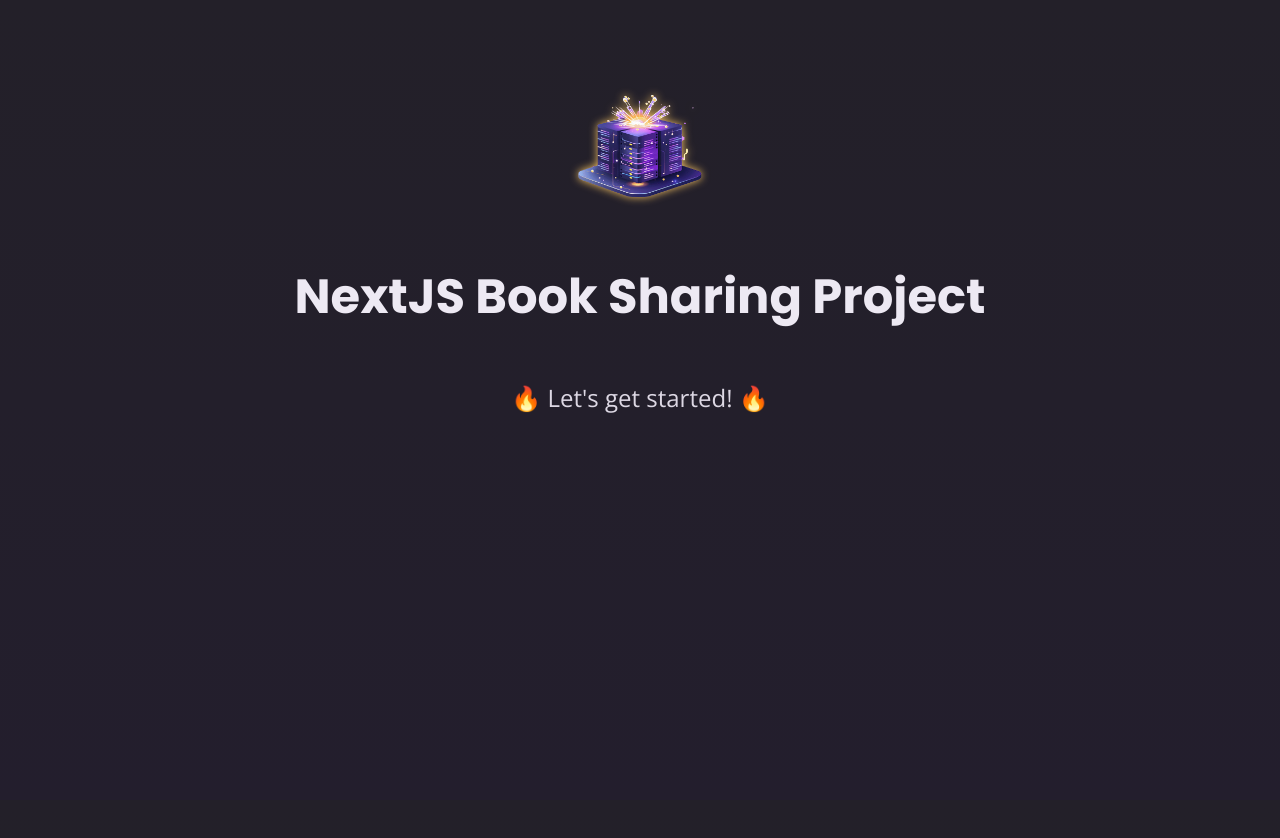
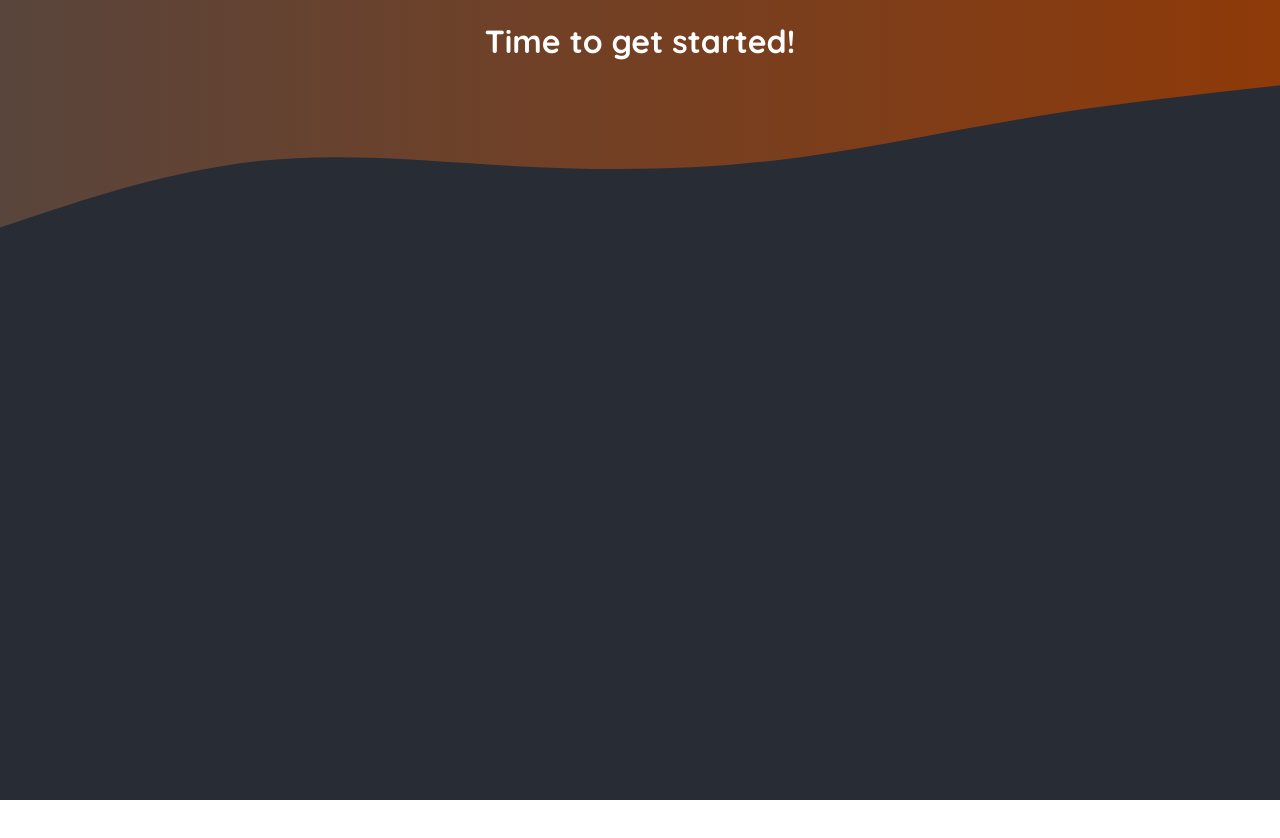
Before and after one commit to yassinehaku/NextJS-Book-Sharing-Project, a Next.js app: page / in a window 1280 px wide. Shown: the top 838 px of the page. After the commit the page ends 800 px from the top, so only its background shows below. Built offline with nearby package versions, Linux system fonts and the light colour scheme.

Commit message:
update styles

```diff
--- a/app/globals.css
+++ b/app/globals.css
@@ -1,53 +1,54 @@
-@import url('https://fonts.googleapis.com/css2?family=Open+Sans:wght@400;700&family=Poppins:wght@400;700&display=swap');
+@import url('https://fonts.googleapis.com/css2?family=Quicksand:wght@400;600;700&family=Montserrat:wght@400;700&display=swap');
 
 * {
   box-sizing: border-box;
 }
 
 html {
-  font-family: 'Open Sans', sans-serif;
-  height: 100%;
+  font-family: 'Quicksand', sans-serif;
 }
 
 body {
-  height: 100%;
   margin: 0;
-  background: linear-gradient(180deg, #232029, #231e2d);
-  color: #ddd8e4;
+  background: radial-gradient(#282c34, #282c34);
 }
 
-main {
-  text-align: center;
-  margin: 5rem auto;
+.header-background {
+  position: absolute;
+  width: 100%;
+  height: 320px;
+  top: 0;
+  left: 0;
+  z-index: -1;
 }
 
-main img {
-  width: 8rem;
-  height: 8rem;
-  object-fit: cover;
-  filter: drop-shadow(0 0 4px #f6c363);
+svg {
+  display: block;
+  width: 100%;
+  height: auto;
 }
 
-h1 {
-  font-size: 3rem;
-  margin: 3rem auto;
-  color: #ede9f3;
-  font-family: 'Poppins', sans-serif;
+.not-found {
+  margin-top: 5rem;
+  text-align: center;
 }
 
-p {
-  font-size: 1.5rem;
+.not-found h1 {
+  font-size: 5rem;
+  margin: 0px;
+  font-weight: 900;
+  color: #262626;
+  text-transform: uppercase;
+  background: linear-gradient(90deg, #f9572a, #ffc905);
+  -webkit-background-clip: text;
+  -webkit-text-fill-color: transparent;
+  background-size: cover;
+  background-position: center;
+  font-family: 'Montserrat', sans-serif;
 }
 
-p a {
-  color: #f4c33d;
-  text-decoration: none;
-  padding-bottom: 0.05rem;
-  border-bottom: 2px solid #f4c33d;
+.not-found p {
+  font-size: 1.5rem;
+  font-weight: 500;
+  color: #ddd8d8;
 }
-
-p a:hover,
-p a:active {
-  color: #bd3df4;
-  border-color: #bd3df4;
-}
--- a/app/layout.js
+++ b/app/layout.js
@@ -1,4 +1,4 @@
-import './globals.css'
+import './globals.css';
 
 export const metadata = {
   title: 'NextJS Book Sharing Project',
@@ -8,7 +8,30 @@
 export default function RootLayout({ children }) {
   return (
     <html lang="en">
-      <body>{children}</body>
+      <body>
+        <div className="header-background">
+          <svg xmlns="http://www.w3.org/2000/svg" viewBox="0 0 1440 320">
+            <defs>
+              <linearGradient id="gradient" x1="0%" y1="0%" x2="100%" y2="0%">
+                <stop
+                  offset="0%"
+                  style={{ stopColor: '#59453c', stopOpacity: '1' }}
+                />
+                <stop
+                  offset="100%"
+                  style={{ stopColor: '#8f3a09', stopOpacity: '1' }}
+                />
+              </linearGradient>
+            </defs>
+            <path
+              fill="url(#gradient)"
+              d="M0,256L48,240C96,224,192,192,288,181.3C384,171,480,181,576,186.7C672,192,768,192,864,181.3C960,171,1056,149,1152,133.3C1248,117,1344,107,1392,101.3L1440,96L1440,0L1392,0C1344,0,1248,0,1152,0C1056,0,960,0,864,0C768,0,672,0,576,0C480,0,384,0,288,0C192,0,96,0,48,0L0,0Z"
+            ></path>
+          </svg>
+        </div>
+
+        {children}
+      </body>
     </html>
   );
 }
--- a/app/page.js
+++ b/app/page.js
@@ -1,9 +1,9 @@
 export default function Home() {
   return (
     <main>
-      <img src="/logo.png" alt="A server surrounded by magic sparkles." />
-      <h1>NextJS Book Sharing Project</h1>
-      <p>🔥 Let&apos;s get started! 🔥</p>
+      <h1 style={{ color: 'white', textAlign: 'center' }}>
+        Time to get started!
+      </h1>
     </main>
   );
 }
```
